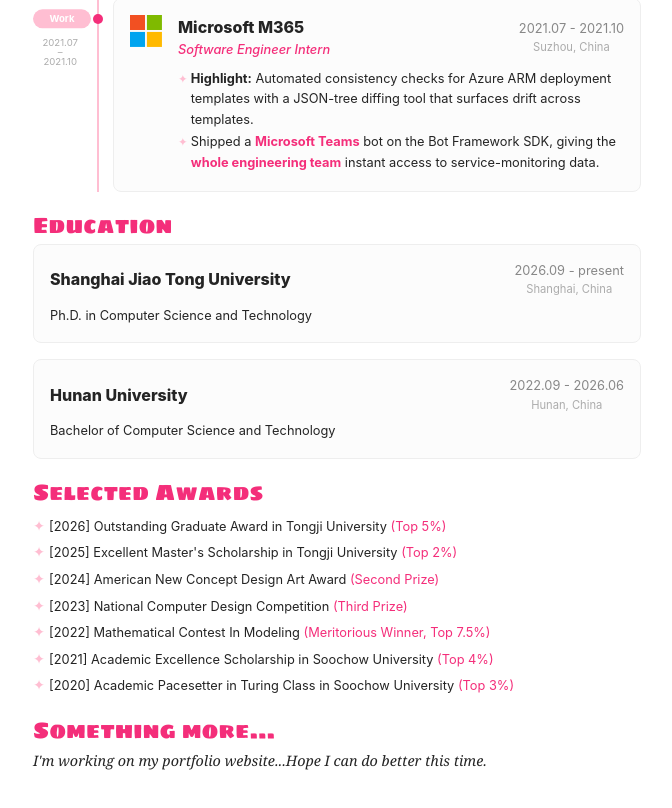
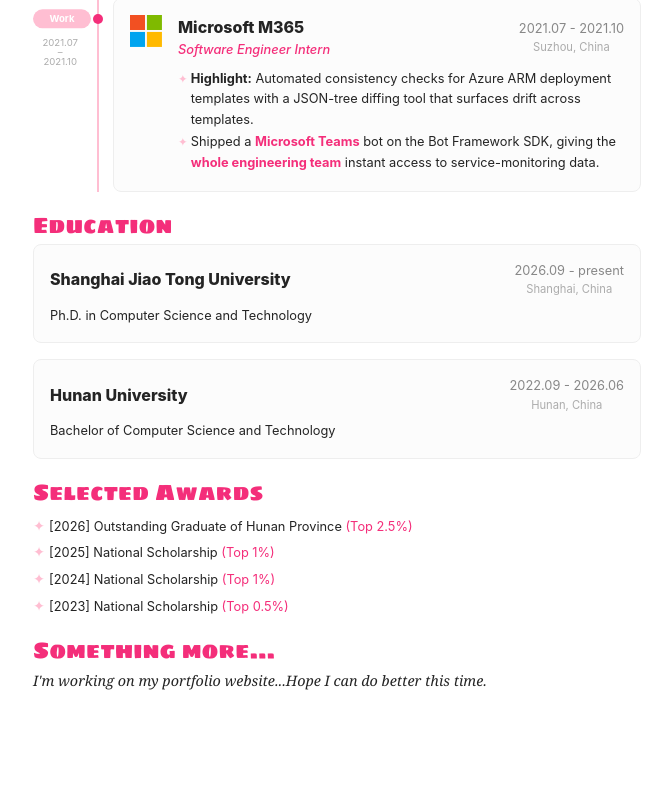
Before and after one commit to yfanDai/yfanDai.github.io, a React (Vite) app: page / in a window 1280 px wide. Shown: the part 4630-5438 px from the top of the page, without its empty margins (479-1151 px from the left). Built offline with nearby package versions, Linux system fonts and the light colour scheme.

Commit message:
Update selected awards

```diff
--- a/src/components/SelectedAwards.jsx
+++ b/src/components/SelectedAwards.jsx
@@ -4,33 +4,20 @@
 export default function SelectedAwards() {
     const awards = [
         {
-            text: "[2026] Outstanding Graduate Award in Tongji University ",
-            highlight: "(Top 5%)"
+            text: "[2026] Outstanding Graduate of Hunan Province ",
+            highlight: "(Top 2.5%)"
         },
         {
-            text: "[2025] Excellent Master's Scholarship in Tongji University ",
-            highlight: "(Top 2%)",
+            text: "[2025] National Scholarship ",
+            highlight: "(Top 1%)"
         },
         {
-            text: "[2024] American New Concept Design Art Award ",
-            highlight: "(Second Prize)",
+            text: "[2024] National Scholarship ",
+            highlight: "(Top 1%)",
         },
         {
-            text: "[2023] National Computer Design Competition ",
-            highlight: "(Third Prize)",
-        },
-        {
-            text: "[2022] Mathematical Contest In Modeling ",
-            highlight: "(Meritorious Winner, Top 7.5%)",
-        },
-
-        {
-            text: "[2021] Academic Excellence Scholarship in Soochow University ",
-            highlight: "(Top 4%)",
-        },
-        {
-            text: "[2020] Academic Pacesetter in Turing Class in Soochow University ",
-            highlight: "(Top 3%)",
+            text: "[2023] National Scholarship ",
+            highlight: "(Top 0.5%)",
         },
     ];
 
```
